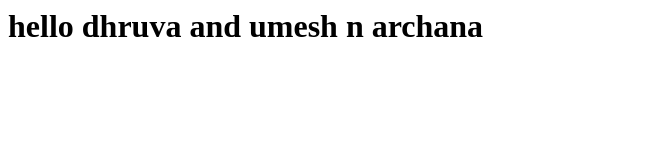
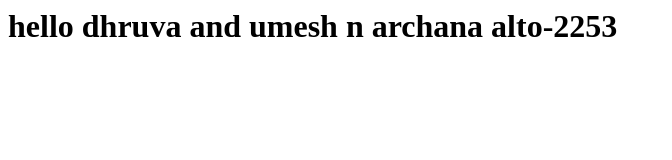
Before and after one commit to Ishwari391/html, a plain HTML site: page index.html in a window 1280 px wide. Shown: the whole page, without its empty margins (0-672 px from the left). Drawn offline with Linux system fonts and the light colour scheme.

Commit message:
Update index.html

```diff
--- a/index.html
+++ b/index.html
@@ -3,6 +3,6 @@
 		<title>my first page</title>
 	</head>
 	<body>
-		<h1>hello dhruva and umesh n archana</h1>
+		<h1>hello dhruva and umesh n archana alto-2253</h1>
     </body>
 </html>
```
